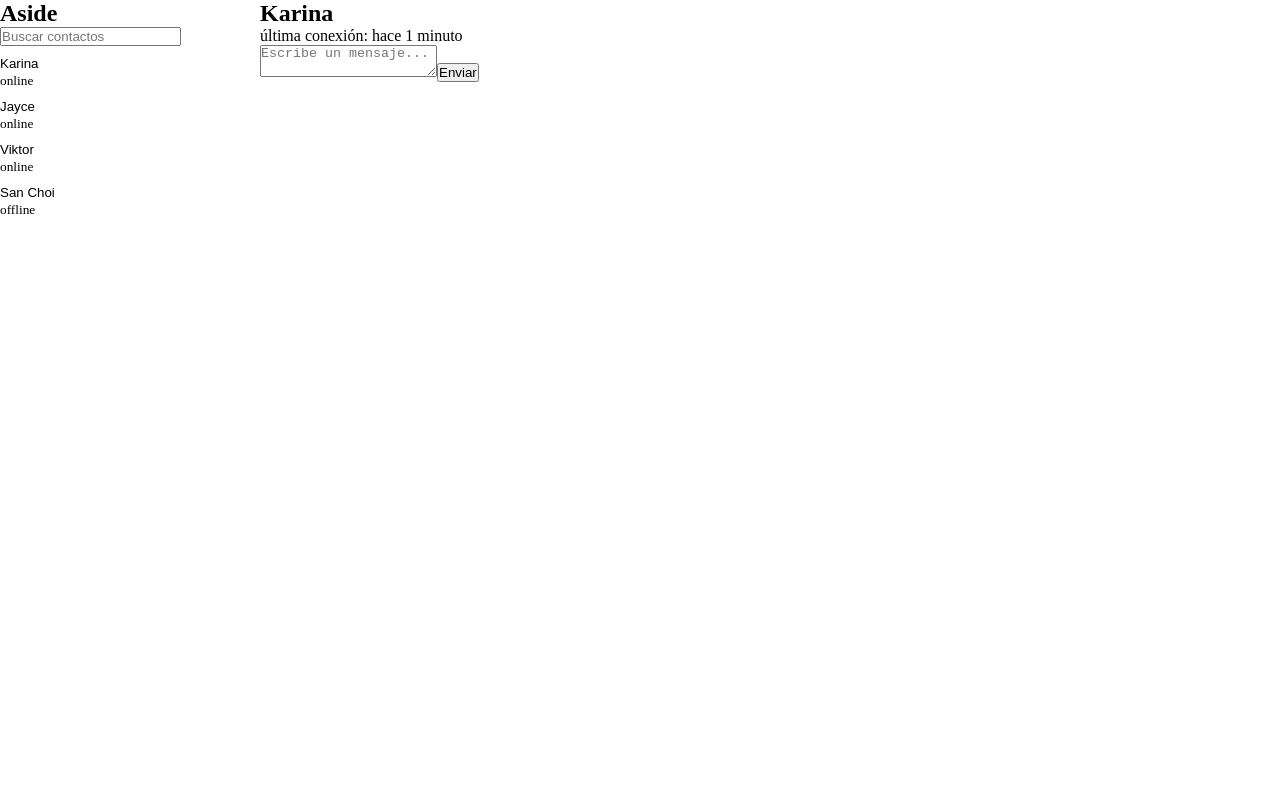
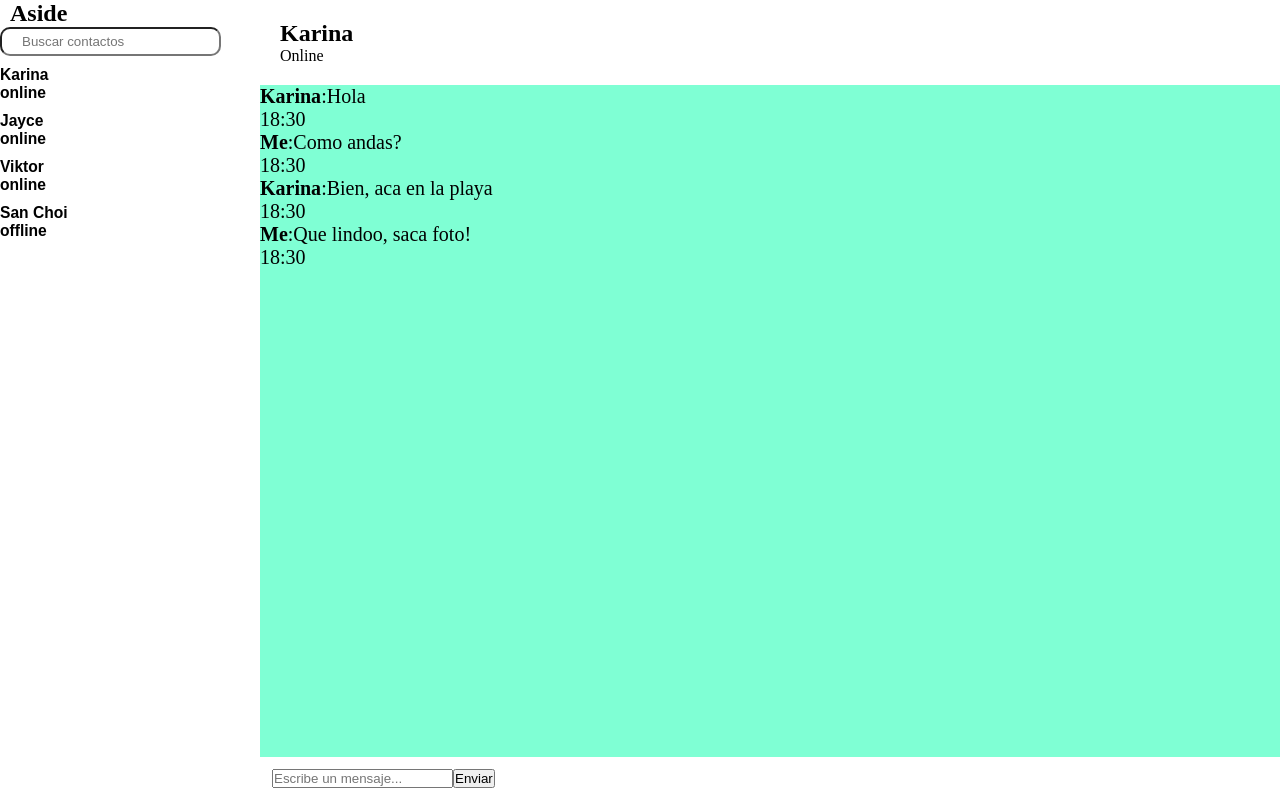
Before and after one commit to ZoeValverde/utn-trabajo-final-frontend, a React (Vite) app: page / in a window 1280 px wide. Built offline with nearby package versions, Linux system fonts and the light colour scheme.

Commit message:
refactor: aside, add messages and style aside and Chat section

```diff
--- a/src/assets/components/Aside.jsx
+++ b/src/assets/components/Aside.jsx
@@ -18,10 +18,10 @@ const Aside = () => {
                 {
                     filteredUsers.length===0? <p>no hay contactos</p>:
                     filteredUsers.map((user) => (
-                        <div className="chat" key={user.id}>
-                            <button>{user.name}</button>
-                            <small>{user.status}</small>
-                        </div>
+                        <button className="chat" key={user.id}>
+                            <h3>{user.name}</h3>
+                            <h3>{user.status}</h3>
+                        </button>
                     ))
                 }
             </section>
--- a/src/assets/components/Chat.jsx
+++ b/src/assets/components/Chat.jsx
@@ -1,22 +1,55 @@
-import { useState } from "react"
+import { useState } from "react";
+import { messages as mockMessages } from "../services/mockApi.js";
 
 const Chat = () => {
-    const [messages, SetMessages] = useState([])
+    const [messages, setMessages] = useState(mockMessages);
+    const [text, setText]= useState("")
+
+    const handleChangeText = (event) => {
+        setText(event.target.value)
+  }
+
+  const handleKeyDown = (event) => {
+    if(event.key==="Enter"){sendMessage()}
+}
+
+
+    const sendMessage = () => {
+        const currentTime= new Date()
+        const newMessage = {
+            id: messages.length + 1,
+            author: "Me",
+            time: currentTime.getHours() + ":" + currentTime.getMinutes(),
+            text: text,
+        }
+
+        setMessages([...messages, newMessage])
+        setText("")
+    }
+
   return (
     <section className="panel-chat">
       <header>
         <h2>Karina</h2>
-                <p>última conexión: hace 1 minuto</p>
+        <p>Online</p>
       </header>
       <div className="chat-body">
-
+        {messages.map((message) => (
+          <div key={message.id}
+            className={`message ${message.author === "me" ? "me" : "recieved"}`}>
+            <p>
+              <b>{message.author}</b>:{message.text}
+            </p>
+            <p className="timestamp">{message.time}</p>
+          </div>
+        ))}
       </div>
       <div className="chat-input">
-                <textarea type="text" placeholder="Escribe un mensaje..."></textarea>
-                <button>Enviar</button>
+        <input type="text" placeholder="Escribe un mensaje..." onChange={handleChangeText} value={text} onKeyDown={handleKeyDown} />
+        <button onClick={sendMessage}>Enviar</button>
       </div>
     </section>
-    )
-}
+  );
+};
 
-export { Chat }
+export { Chat };
--- a/src/assets/services/mockApi.js
+++ b/src/assets/services/mockApi.js
@@ -5,4 +5,11 @@ const users = [
   { id:4, name: "San Choi", status: "offline" },
 ];
 
-export { users }
+const messages = [
+  { id: 1, author: "Karina", text: "Hola", time: "18:30" },
+  {id:2, author: "Me", text: "Como andas?", time:"18:30"},
+  {id:3, author: "Karina", text: "Bien, aca en la playa", time:"18:30"},
+  {id:4, author: "Me", text: "Que lindoo, saca foto!", time:"18:30"}
+]
+
+export { users, messages }
--- a/src/assets/style/main.css
+++ b/src/assets/style/main.css
@@ -1,3 +1,5 @@
+/* GENERALES*/
+
 * {
   margin: 0;
   padding: 0;
@@ -11,26 +13,60 @@
 
 aside{
     width: 260px;
+    height: 100vh;
 }
 
 .panel-chat{
     flex: 1;
 }
 
-/* Chat Section*/
-
-.chats-section{
-display: flex;
-flex-direction: column;
+aside h1{
+margin-left: 10px;
 }
 
+aside input{
+ padding: 5px 20px;
+ border-radius: 10px;
+}
+
+/* Contacts Section*/
+
 .chats-section button{
-display: flex;
 margin-top: 10px;
+width: 100%;
+text-align: left;
 background: transparent;
 border: none;
 }
 
+/* Chat contact section*/
+.panel-chat{
+    display: flex;
+    flex-direction: column;
+}
+
+.panel-chat header{
+    padding: 20px;
+}
+
 .chat{
-    display: block;
+    display: flex;
+    flex-direction: column;
 }
+
+.chat:hover, .chat:focus{
+    background-color: aqua;
+}
+
+
+.chat-body{
+    flex: 1;
+    background-color: aquamarine;
+    font-size: 20px;
+    overflow-y: auto;
+}
+
+.chat-input{
+padding: 12px;
+
+}
```
Lines whose indentation alone changed are shown as unchanged.
